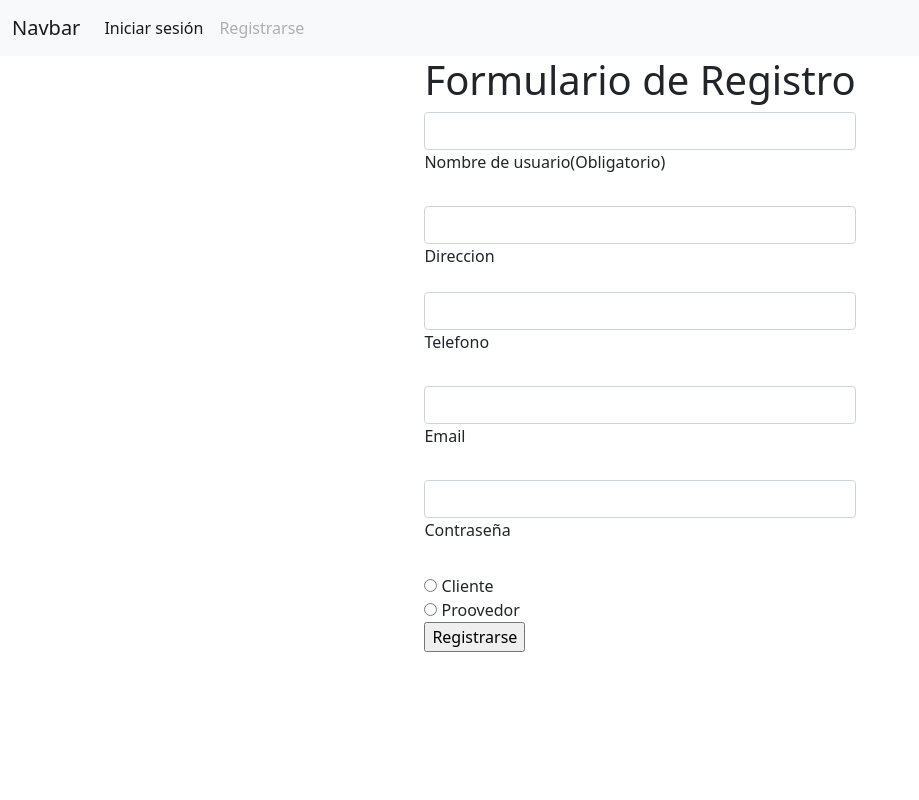
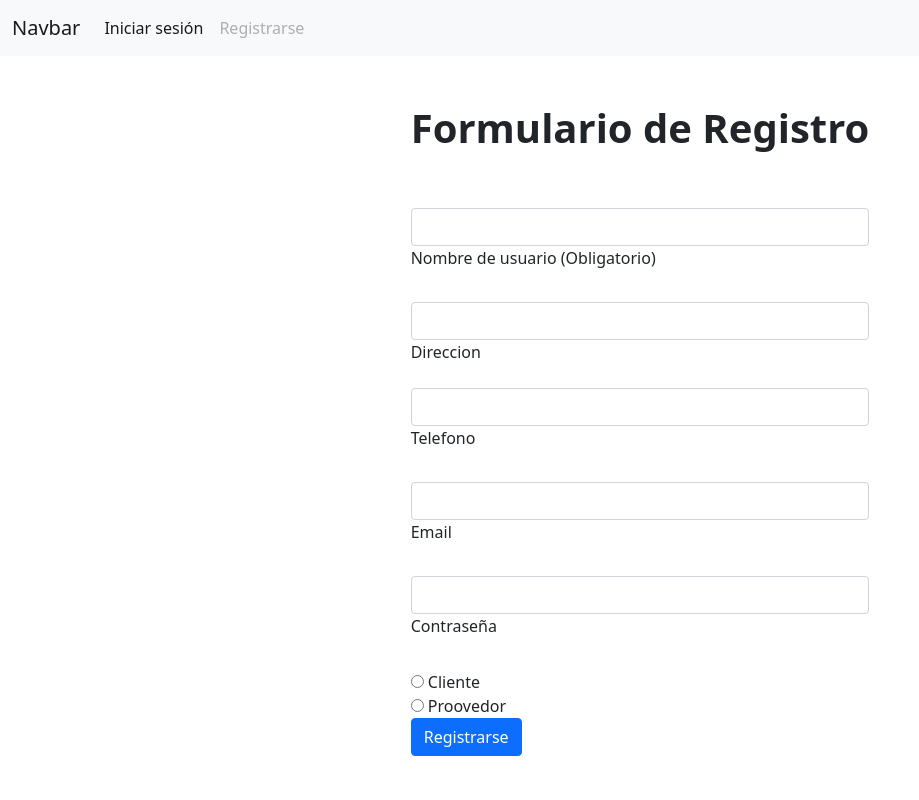
Before and after one commit to CristobalManque/Ingenieria-de-Software, a Flask app: page /auth/register in a window 1280 px wide. Shown: the whole page, without its empty margins (0-919 px from the left). Run offline with Flask 2, Linux system fonts and the light colour scheme.

Commit message:
cambio en el boton de registro y demas modificaciones

```diff
--- a/mysite/templates/auth/register.html
+++ b/mysite/templates/auth/register.html
@@ -12,11 +12,11 @@
 {% block body %}
     <div class="container d-flex align-items-center justify-content-center">
       <form action="" class="form">
-        <h1 class="title">Formulario de Registro</h1>
+        <h1 class="fw-bold text-center py-5">Formulario de Registro</h1>
 
         <div class="mb-4">
           <input type="text" class="form-control" placeholder="">
-          <label for="" class="form-label">Nombre de usuario(Obligatorio)</label>
+          <label for="" class="form-label">Nombre de usuario (Obligatorio)</label>
         </div>
 
         <div class="mb-4">
@@ -48,7 +48,7 @@
           <input type="radio" id="proovedor" name="tipe_account" value="proovedor">
           <label for="proovedor">Proovedor</label><br>
 
-        <input type="submit" class="submitBtn" value="Registrarse">
+        <input type="submit" class="btn btn-primary" value="Registrarse">
       </form>
     </div>
 {% endblock  %}
```
